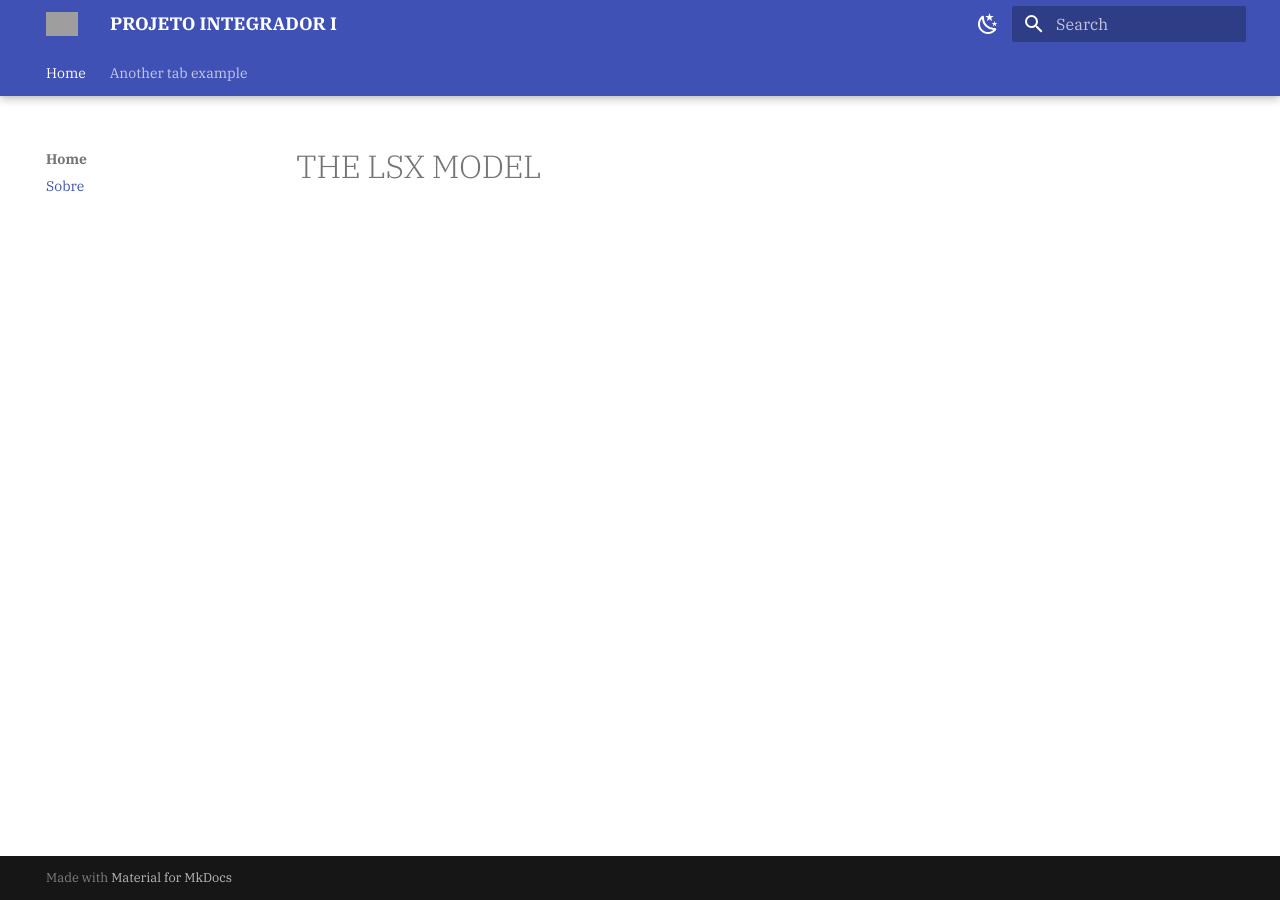
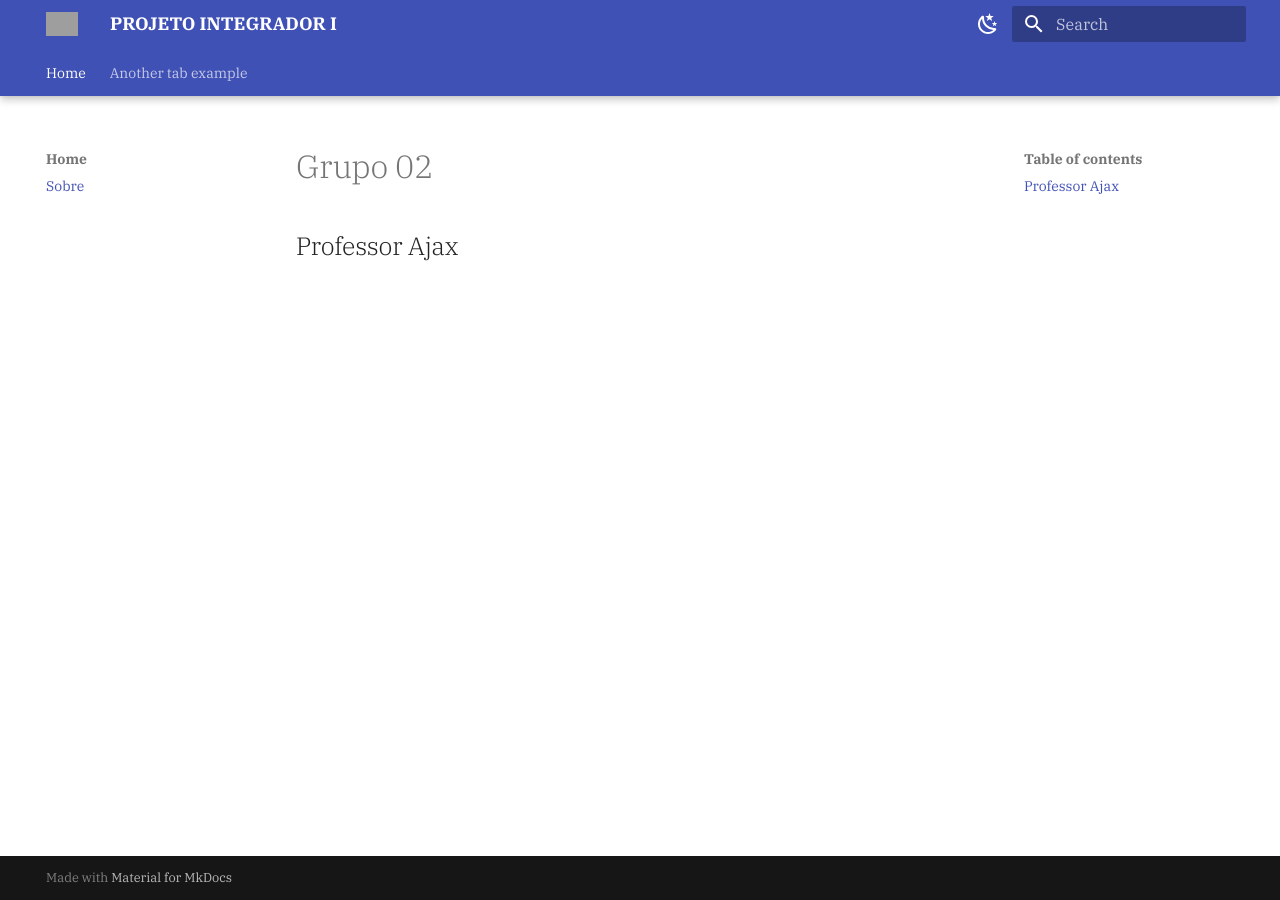
Before and after one commit to fcte-pi1/2025.2_PI1_Grupo02_Ajax, an MkDocs documentation site: the page built from docs/index.md, in a window 1280 px wide. Built offline with MkDocs 1.6.1 and Material for MkDocs 9.7.7, drawn with Linux system fonts in a browser that asks for light colours; grey boxes are pictures that could not be loaded.

Commit message:
Iniciado a documentação

```diff
--- a/docs/index.md
+++ b/docs/index.md
@@ -1 +1,2 @@
-# THE LSX MODEL
+# Grupo 02
+## Professor Ajax
```
Also changed, not shown: docs/ho.md (deleted, +0 -1 lines).
